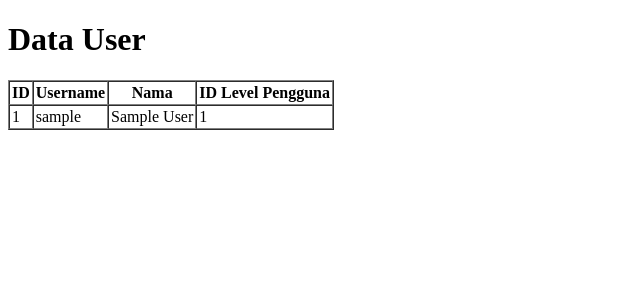
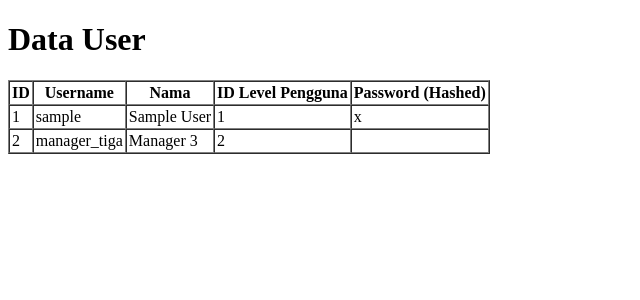
Before and after one commit to ebon77/PWL_Muhammad-shabran_17, a Laravel app: page /user in a window 1280 px wide. Shown: the top 300 px of the page, without its empty margins (0-640 px from the left). Run offline with Laravel 12, Linux system fonts and the light colour scheme; tables that the repository leaves empty hold one stand-in row (values such as "Sample post").

Commit message:
Jobsheet4_Praktikum1

```diff
--- a/PWL_week_2_POS/app/Http/Controllers/UserController.php
+++ b/PWL_week_2_POS/app/Http/Controllers/UserController.php
@@ -10,11 +10,13 @@ class UserController extends Controller
 {
 public function index()
 {
-
     $data = [
-            'nama' => 'Pelanggan Pertama',
+        'level_id' => 2,
+        'username' => 'manager_tiga',
+        'nama' => 'Manager 3',
+        'password' => Hash::make('12345')
     ];
-        UserModel::where('username', 'customer-1')->update($data);
+    UserModel::create($data);
 
     $user = UserModel::all();
     return view('user', ['data' => $user]);
--- a/PWL_week_2_POS/app/Models/UserModel.php
+++ b/PWL_week_2_POS/app/Models/UserModel.php
@@ -11,4 +11,6 @@ class UserModel extends Model
 
     protected $table = 'm_user';
     protected $primaryKey = 'user_id';
+
+    protected $fillable = ['level_id', 'username', 'nama'];
 }
--- a/PWL_week_2_POS/resources/views/user.blade.php
+++ b/PWL_week_2_POS/resources/views/user.blade.php
@@ -11,14 +11,14 @@
                 <th>Username</th>
                 <th>Nama</th>
                 <th>ID Level Pengguna</th>
-            </tr>
+                <th>Password (Hashed)</th> </tr>
             @foreach ($data as $d)
             <tr>
                 <td>{{ $d->user_id }}</td>
                 <td>{{ $d->username }}</td>
                 <td>{{ $d->nama }}</td>
                 <td>{{ $d->level_id }}</td>
-            </tr>
+                <td>{{ $d->password }}</td> </tr>
             @endforeach
         </table>
     </body>
```
Lines whose indentation alone changed are shown as unchanged.
